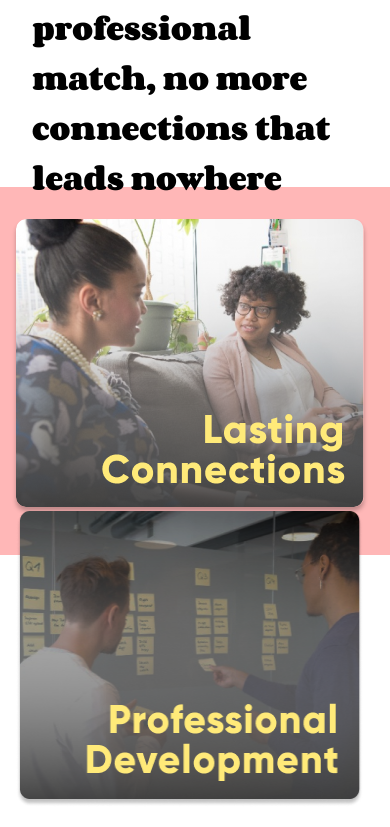
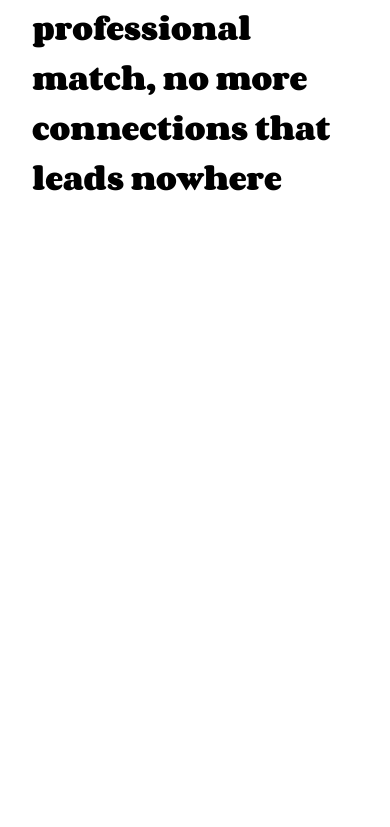
Before and after one commit to makeitMVPadmin/CoffeeChat, a React (Create React App) app: page /landing-page in a window 390 px wide. Shown: the part 1326-2153 px from the top of the page. After the commit the page ends 1561 px from the top, so only its background shows below. Built offline with nearby package versions, Linux system fonts and the light colour scheme; no server answers; a web font is replaced by a local one.

Commit message:
edit mobile styles

```diff
--- a/src/components/Landing/Partners/Partners.scss
+++ b/src/components/Landing/Partners/Partners.scss
@@ -30,7 +30,13 @@
       }
     }
     &--images {
+      display: flex;
+      flex-direction: column;
 
+      @include tablet {
+        display: flex;
+        flex-direction: row;
+        padding: 3rem;
         &:before {
           content: "";
           position: absolute;
@@ -43,10 +49,6 @@
           opacity: 50%;
           z-index: -1;
         }
-      @include tablet {
-        display: flex;
-        flex-direction: row;
-        padding: 3rem;
       }
     }
   }
@@ -90,16 +92,26 @@
   }
   &__highlight {
     color: $mvp-red;
-    opacity: 50%;;
+    opacity: 50%;
   }
 
   &__image {
+    display: none;
+
+    @include tablet {
+        display: flex;
       width: 21.75rem;
       height: 18.5rem;
+    }
     &--lasting {
+      display: none;
+
+      @include tablet {
+        display: flex;
         height: 18rem;
         box-shadow: 0px 4px 4px rgba(0, 0, 0, 0.25);
         border-radius: 0.625rem;
       }
     }
   }
+}
```
Lines whose indentation alone changed are shown as unchanged.
